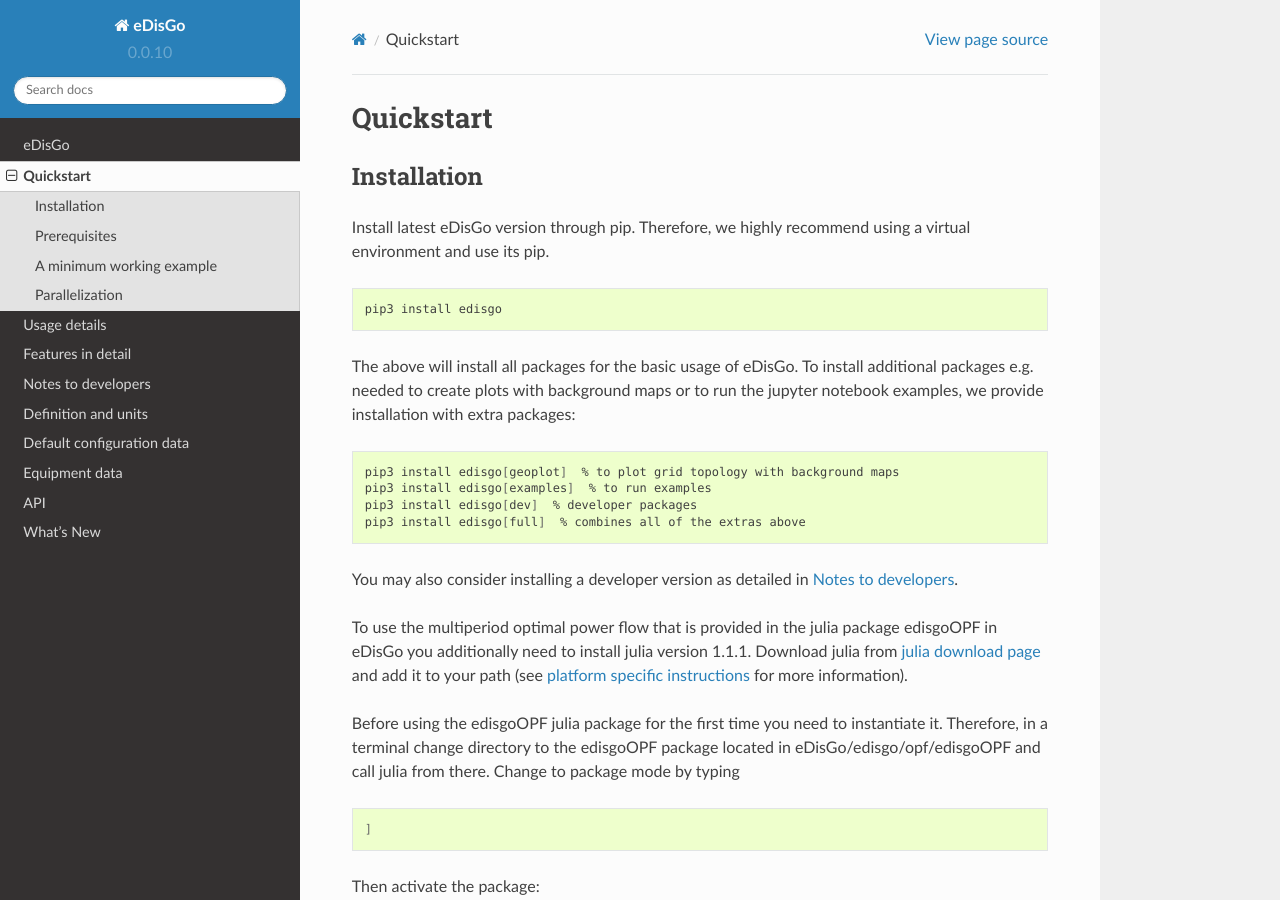
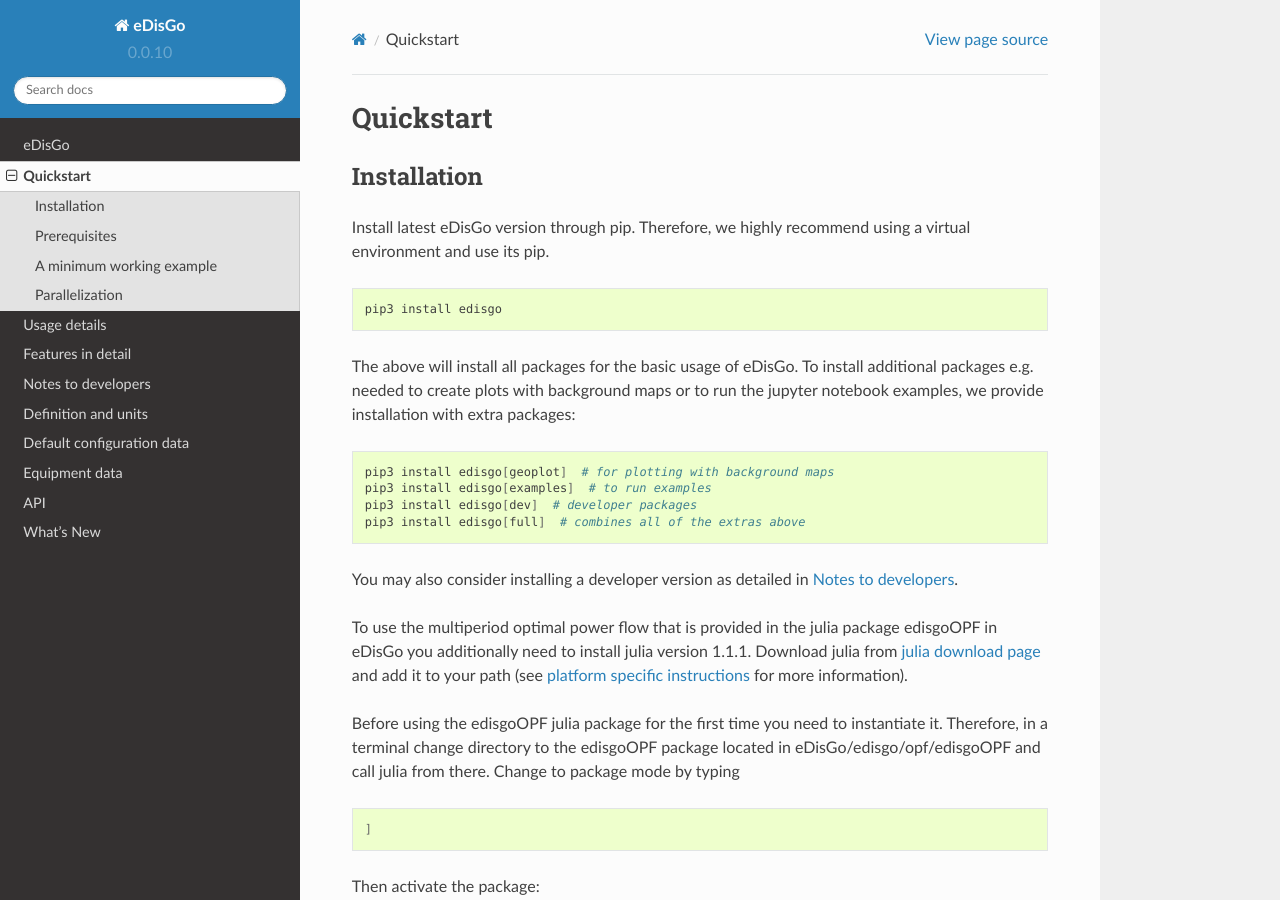
Before and after one commit to openego/eDisGo, a Sphinx documentation site: the page built from doc/quickstart.rst, in a window 1280 px wide and 900 px high. Built offline with Sphinx 7.4.7 and the Read the Docs theme 2.0.0, drawn with Linux system fonts in a browser that asks for light colours; formulas are drawn with MathJax 3.

Commit message:
Minor change

```diff
--- a/doc/quickstart.rst
+++ b/doc/quickstart.rst
@@ -19,10 +19,10 @@ the jupyter notebook examples, we provide installation with extra packages:
 
 .. code-block:: bash
 
-    pip3 install edisgo[geoplot]  % to plot grid topology with background maps
-    pip3 install edisgo[examples]  % to run examples
-    pip3 install edisgo[dev]  % developer packages
-    pip3 install edisgo[full]  % combines all of the extras above
+    pip3 install edisgo[geoplot]  # for plotting with background maps
+    pip3 install edisgo[examples]  # to run examples
+    pip3 install edisgo[dev]  # developer packages
+    pip3 install edisgo[full]  # combines all of the extras above
 
 You may also consider installing a developer version as detailed in
 :ref:`dev-notes`.
```
